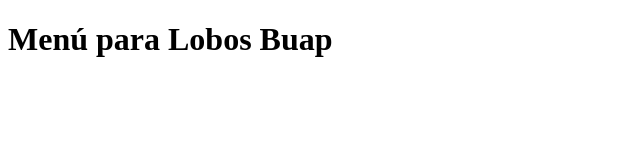
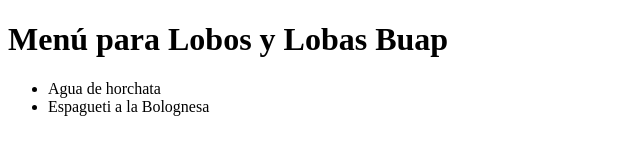
Before and after one commit to ValePes/menu, a plain HTML site: page index.html in a window 1280 px wide. Shown: the whole page, without its empty margins (0-640 px from the left). Drawn offline with Linux system fonts and the light colour scheme.

Commit message:
menumodificado

```diff
--- a/index.html
+++ b/index.html
@@ -6,6 +6,10 @@
     <title>Document</title>
 </head>
 <body>
-    <h1>Menú para Lobos Buap</h1>
+    <h1>Menú para Lobos y Lobas Buap</h1>
+    <ul>
+        <li>Agua de horchata</li>
+        <li>Espagueti a la Bolognesa</li>
+    </ul>
 </body>
 </html>
```
